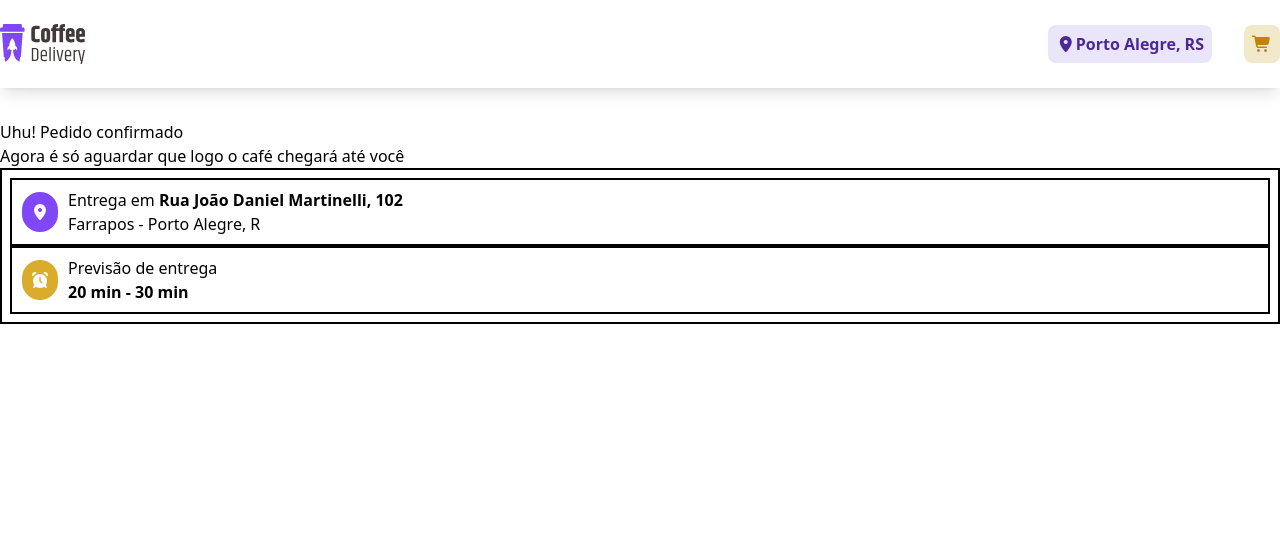
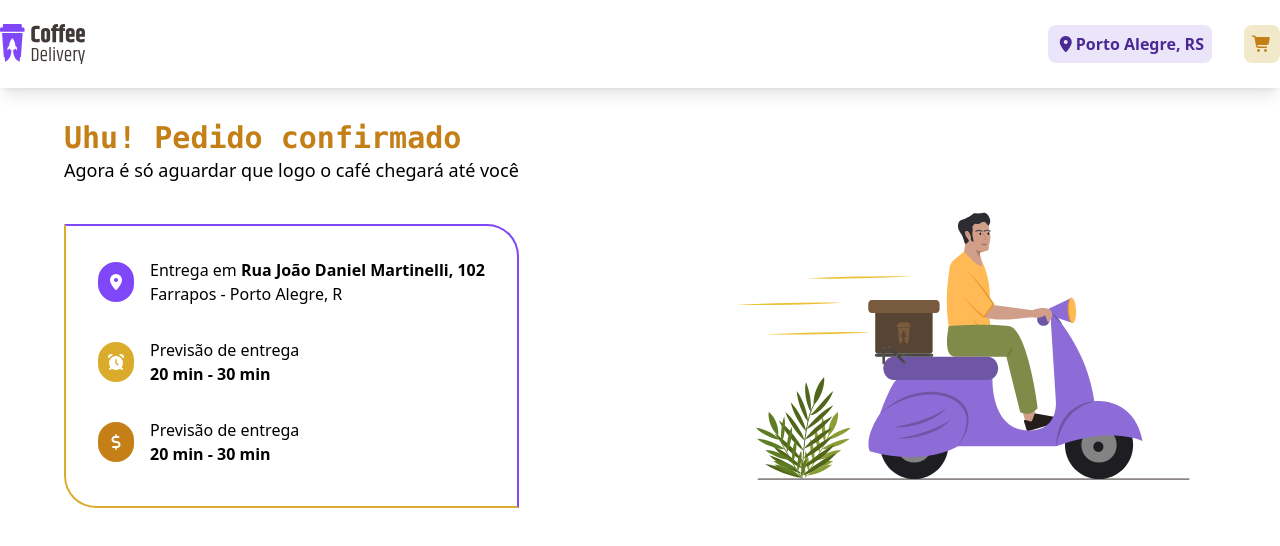
Before and after one commit to SharifovDev/MyCofeSayt, a React (Vite) app: page /confirm in a window 1280 px wide. Shown: the top 546 px of the page. Built offline with nearby package versions, Linux system fonts and the light colour scheme.

Commit message:
order panel finished

```diff
--- a/src/pages/Confirm.jsx
+++ b/src/pages/Confirm.jsx
@@ -1,4 +1,5 @@
 import Header from "../components/Header";
+import conf from "../../public/img/illustration.svg";
 
 function Confirm() {
   return (
@@ -6,14 +7,19 @@ function Confirm() {
       <div className="mb-30">
         <Header />
       </div>
-      <div className="max-w-7xl mx-auto">
+      <div className="max-w-6xl mx-auto">
         <div>
-          <h1>Uhu! Pedido confirmado</h1>
-          <p>Agora é só aguardar que logo o café chegará até você</p>
+          <h1 className="font-mono text-3xl text-[#C47F17] font-bold">
+            Uhu! Pedido confirmado
+          </h1>
+          <p className="text-lg">
+            Agora é só aguardar que logo o café chegará até você
+          </p>
         </div>
-        <div className="border-2 p-2">
-          <div className="border-2 p-2 flex items-center gap-2">
-            <div className="border-2 rounded-full p-2 text-white bg-[#8047F8]">
+        <div className="flex justify-between py-4">
+          <div className="border-2 rounded-tr-4xl rounded-bl-4xl border-l-[#DBAC2C] border-b-[#DBAC2C] border-[#8047F8] p-6 my-6">
+            <div className="p-2 flex items-center gap-4">
+              <div className="rounded-full p-2 text-white bg-[#8047F8]">
                 <i class="fa-solid fa-location-dot"></i>
               </div>
               <h1>
@@ -21,14 +27,27 @@ function Confirm() {
                 Farrapos - Porto Alegre, R
               </h1>
             </div>
-          <div className="border-2 p-2 flex items-center gap-2">
-            <div className="border-2 rounded-full p-2 text-white bg-[#DBAC2C]">
+            <div className="p-2 flex items-center gap-4 my-4">
+              <div className="rounded-full p-2 text-white bg-[#DBAC2C]">
                 <i class="fa-solid fa-alarm-clock"></i>
               </div>
               <h1>
                 Previsão de entrega <br />
-              <b>20 min - 30 min</b>{" "}
+                <b>20 min - 30 min</b>
               </h1>
+            </div>
+            <div className="p-2 flex items-center gap-4 my-2">
+              <div className="rounded-full p-2 text-white bg-[#C47F17]">
+                <i class="fa-solid fa-dollar-sign"></i>
+              </div>
+              <h1>
+                Previsão de entrega <br />
+                <b>20 min - 30 min</b>
+              </h1>
+            </div>
+          </div>
+          <div>
+            <img src={conf} />
           </div>
         </div>
       </div>
--- a/src/pages/Location.jsx
+++ b/src/pages/Location.jsx
@@ -5,7 +5,9 @@ import { useState } from "react";
 function Location() {
   const navigate = useNavigate();
   const [update, setUpdate] = useState(false);
-  let cards = JSON.parse(localStorage.getItem("cards"));
+
+  let cards = JSON.parse(localStorage.getItem("cards")) || [];
+
   const del = (id) => {
     let cards = JSON.parse(localStorage.getItem("cards")) || [];
     cards.splice(id, 1);
@@ -13,12 +15,25 @@ function Location() {
     setUpdate(!update);
   };
 
+  const increment = (id) => {
+    let cards = JSON.parse(localStorage.getItem("cards")) || [];
+    cards[id].count += 1;
+    localStorage.setItem("cards", JSON.stringify(cards));
+    setUpdate(!update);
+  };
+  const decrement = (id) => {
+    let cards = JSON.parse(localStorage.getItem("cards")) || [];
+    if (cards[id].count > 1) {
+      cards[id].count -= 1;
+    }
+    localStorage.setItem("cards", JSON.stringify(cards));
+    setUpdate(!update);
+  };
   const [obj, setObj] = useState({
     Fullname: "",
     Location: "",
     Number: "",
   });
-
   const change = (e) => {
     let key = e.target.name;
     let value = e.target.value;
@@ -35,29 +50,32 @@ function Location() {
       buyurtmachi: obj,
       orders: cards,
     };
-    console.log(s);
+
     let orders = JSON.parse(localStorage.getItem("orders")) || [];
     orders.push(s);
-    console.log("oldin", orders);
     localStorage.setItem("orders", JSON.stringify(orders));
-    console.log("keyin", orders);
+
     navigate("/confirm");
+
     setObj({
       Fullname: "",
       Location: "",
       Number: "",
     });
   };
+
   return (
     <div>
       <div className="mb-30">
         <Header />
       </div>
+
       <div className="max-w-7xl mx-auto flex flex-wrap md:gap-10 justify-around">
         <div>
           <h1 className="p-4 text-2xl font-bold font-mono">
             Complete seu pedido
           </h1>
+
           <div className="grid gap-6 rounded-xl p-10 bg-[#F3F2F2]">
             <div className="my-3">
               <h1 className="text-lg font-medium mb-1">
@@ -67,6 +85,7 @@ function Location() {
                 Informe o endereço onde deseja receber seu pedido
               </p>
             </div>
+
             <input
               className="border-2 rounded-lg p-2 font-bold"
               type="text"
@@ -75,6 +94,7 @@ function Location() {
               placeholder="Fullname"
               onChange={change}
             />
+
             <input
               className="border-2 rounded-lg p-2 font-bold"
               type="text"
@@ -83,6 +103,7 @@ function Location() {
               placeholder="Location"
               onChange={change}
             />
+
             <input
               className="border-2 rounded-lg p-2 font-bold"
               type="number"
@@ -101,24 +122,40 @@ function Location() {
 
           <div className="p-8 rounded-bl-3xl rounded-tr-3xl bg-[#F3F2F2] mb-10">
             {cards.map((card, index) => (
-              <div className="flex my-4 gap-4">
+              <div key={index} className="flex my-4 gap-4">
                 <div>
                   <img
                     className="rounded-full md:w-20 md:h-20 w-15 h-15"
                     src={card.image}
+                    alt=""
                   />
                 </div>
+
                 <div>
                   <div className="flex justify-between text-lg mb-3">
                     <h1>{card.name}</h1>
                     <p className="font-bold">R$ {card.price}</p>
                   </div>
+
                   <div className="grid md:grid-cols-3 gap-2">
                     <div className="font-bold text-xl flex gap-5 text-center p-2 md:pl-5 pl-14 rounded-lg bg-[#E6E5E5]">
-                      <p className="text-[#8047F8]">-</p>
+                      <p
+                        onClick={() => decrement(index)}
+                        className="text-[#8047F8] cursor-pointer"
+                      >
+                        -
+                      </p>
+
                       <p>{card.count}</p>
-                      <p className="text-[#8047F8]">+</p>
+
+                      <p
+                        onClick={() => increment(index)}
+                        className="text-[#8047F8] cursor-pointer"
+                      >
+                        +
+                      </p>
                     </div>
+
                     <button
                       onClick={() => del(index)}
                       className="font-semibold text-lg text-center p-2 rounded-lg bg-[#E6E5E5]"
@@ -129,23 +166,27 @@ function Location() {
                 </div>
               </div>
             ))}
+
             <hr />
+
             <div className="my-4">
-              {cards.map((card, index) => (
-                <div className="flex justify-between text-lg mb-2">
+              {/* {cards.map((card, index) => (
+                <div key={index} className="flex justify-between text-lg mb-2">
                   <h1>{card.name}</h1>
                   <p>R$ {card.price}</p>
                 </div>
-              ))}
+              ))} */}
               <div className="flex justify-between text-lg mb-2">
                 <h1>Entrega</h1>
                 <p>R$ 3,50</p>
               </div>
+
               <div className="flex justify-between text-xl font-bold">
                 <h1>Total</h1>
                 <p>R$ 29,70</p>
               </div>
             </div>
+
             <div className="flex justify-center">
               <button
                 onClick={confirm}
--- a/src/pages/Orders.jsx
+++ b/src/pages/Orders.jsx
@@ -1,7 +1,15 @@
 import Sidebar from "../components/Sidebar";
+import { useState } from "react";
 
 function Orders() {
   let orders = JSON.parse(localStorage.getItem("orders"));
+  const [update, setUpdate] = useState(false);
+  const del = (id) => {
+    let orders = JSON.parse(localStorage.getItem("orders")) || [];
+    orders.splice(id, 1);
+    localStorage.setItem("orders", JSON.stringify(orders));
+    setUpdate(!update);
+  };
   return (
     <div>
       <Sidebar />
@@ -13,7 +21,10 @@ function Orders() {
           </div>
 
           {orders.map((order, index) => (
-            <div key={index} className="flex justify-between mb-2 border-b-2 rounded-2xl p-2 ">
+            <div
+              key={index}
+              className="flex justify-between mb-2 border-b-2 rounded-2xl p-2 "
+            >
               <div className="rounded-xl p-2 bg-gray-200">
                 <h1 className="font-bold text-lg">
                   Fullname:{order.buyurtmachi.Fullname}
@@ -32,15 +43,28 @@ function Orders() {
                   </div>
                   <div className="text-center flex gap-4">
                     <div>
-                      <img className="w-15 h-15 rounded-full" src={item.image} />
+                      <img
+                        className="w-15 h-15 rounded-full"
+                        src={item.image}
+                      />
                     </div>
                     <div>
                       <h1 className="font-semibold text-lg">${item.price}</h1>
-                    <h1 className="font-semibold text-lg rounded-full bg-gray-100">{item.count}</h1>
+                      <h1 className="font-semibold text-lg rounded-full bg-gray-100">
+                        {item.count}
+                      </h1>
                     </div>
                   </div>
                 </div>
               ))}
+              <div>
+                <button
+                  onClick={() => del(index)}
+                  className="border-2 rounded-lg p-2 font-bold text-red-500"
+                >
+                  🗑 delete
+                </button>
+              </div>
             </div>
           ))}
         </div>
```
Also changed, not shown: public/img/Illustration.svg (added). Lines whose indentation alone changed are shown as unchanged.
